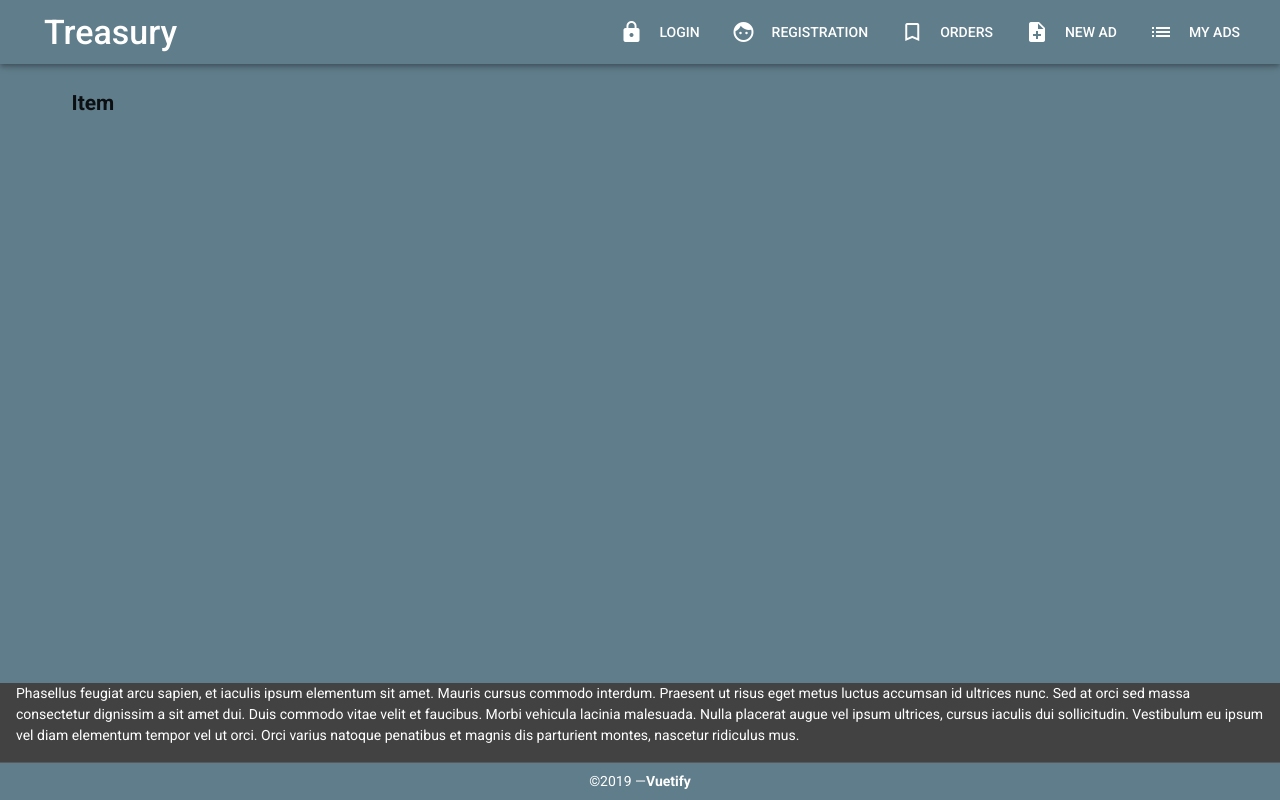
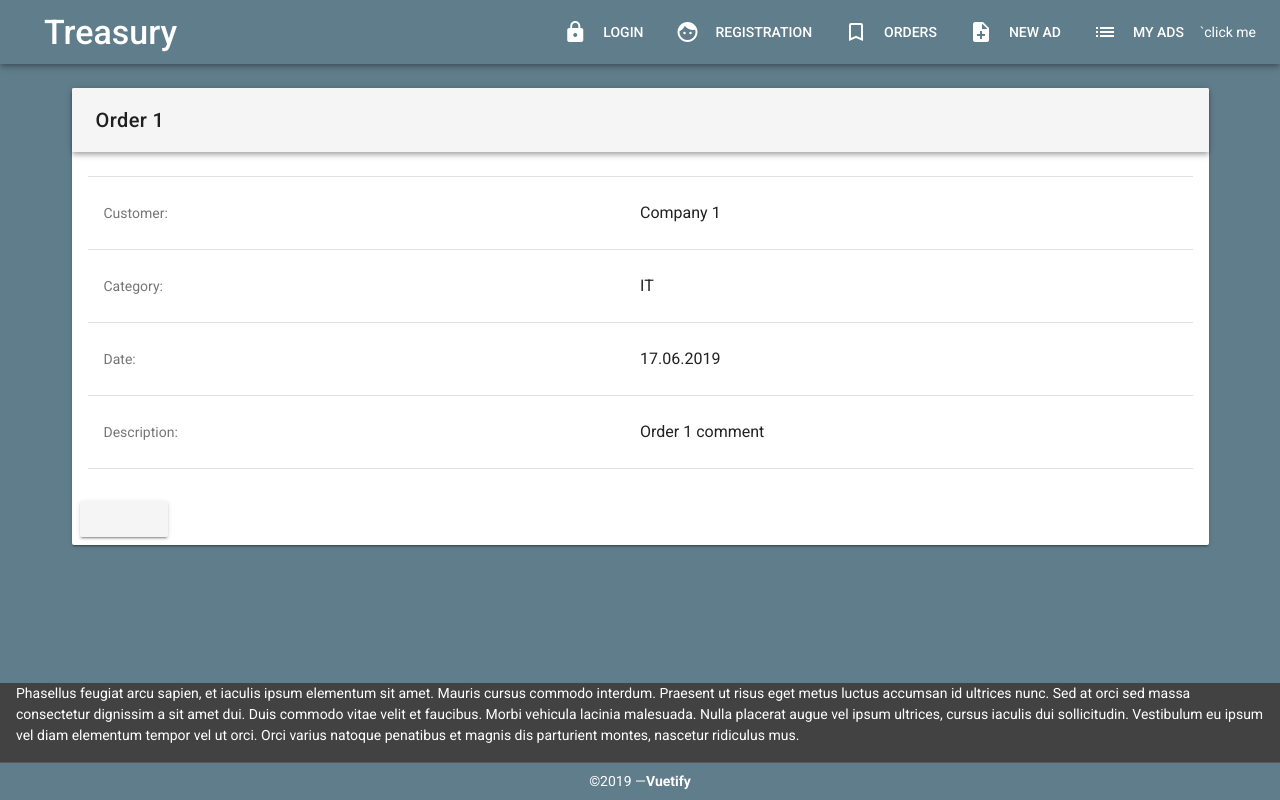
Before and after one commit to StanislavMyakishev/Vue-Cli3-proj, a Vue app: page /item/1 in a window 1280 px wide. Built offline with nearby package versions, Linux system fonts and the light colour scheme.

Commit message:
Ready to requests

```diff
--- a/src/components/Auth/Registration.vue
+++ b/src/components/Auth/Registration.vue
@@ -3,9 +3,7 @@
         <v-container fluid fill-height>
             <v-layout align-center justify-center>
                 <v-flex xs12 sm8 md6>
-                    <v-card
-                            class="elevation-12"
-                    >
+                    <v-card>
                         <v-toolbar
                                 dark color="primary"
                         >
--- a/src/components/Items/Item.vue
+++ b/src/components/Items/Item.vue
@@ -2,7 +2,59 @@
     <v-container>
         <v-layout row>
             <v-flex xs12>
-                <h2>Item</h2>
+                <v-card>
+                    <v-toolbar
+                            color="lue-grey lighten-5"
+                    >
+                        <v-toolbar-title>{{order.name}}</v-toolbar-title>
+                    </v-toolbar>
+                    <v-card-text>
+                        <v-list two-line>
+                            <v-divider></v-divider>
+                            <v-list-tile>
+                                <v-list-tile-sub-title>
+                                    Customer:
+                                </v-list-tile-sub-title>
+                                <v-list-tile-title>
+                                    {{order.customer}}
+                                </v-list-tile-title>
+                            </v-list-tile>
+                            <v-divider></v-divider>
+                            <v-list-tile>
+                                <v-list-tile-sub-title>
+                                    Category:
+                                </v-list-tile-sub-title>
+                                <v-list-tile-title>
+                                    {{order.category}}
+                                </v-list-tile-title>
+                            </v-list-tile>
+                            <v-divider></v-divider>
+                            <v-list-tile>
+                                <v-list-tile-sub-title>
+                                    Date:
+                                </v-list-tile-sub-title>
+                                <v-list-tile-title>
+                                    {{order.date}}
+                                </v-list-tile-title>
+                            </v-list-tile>
+                            <v-divider></v-divider>
+                            <v-list-tile>
+                                <v-list-tile-sub-title>
+                                    Description:
+                                </v-list-tile-sub-title>
+                                <v-list-tile-title>
+                                    {{order.description}}
+                                </v-list-tile-title>
+                            </v-list-tile>
+                            <v-divider></v-divider>
+                        </v-list>
+                    </v-card-text>
+                    <v-card-actions>
+                        <v-btn>
+
+                        </v-btn>
+                    </v-card-actions>
+                </v-card>
             </v-flex>
         </v-layout>
     </v-container>
@@ -11,7 +63,16 @@
 <script>
     export default {
         data() {
-            return {}
+            return {
+                order: {
+                    id: 1,
+                    name: "Order 1",
+                    description: "Order 1 comment",
+                    customer: "Company 1",
+                    category: "IT",
+                    date: '17.06.2019'
+                }
+            }
         }
     }
 </script>
--- a/src/components/Items/ItemsList.vue
+++ b/src/components/Items/ItemsList.vue
@@ -7,7 +7,7 @@
                         <v-subheader>
                             Order List
                         </v-subheader>
-                        <div v-for="(ord, index) in orders" >
+                        <div v-for="(ord, index) in orders">
                             <v-list-tile
                                     :key="ord.id"
                             >
@@ -15,11 +15,12 @@
                                     <v-list-tile-title>
                                         <v-layout row>
                                             {{ord.name}}
+                                            <v-spacer></v-spacer>
                                             {{ord.category}}
                                         </v-layout>
                                     </v-list-tile-title>
                                     <!--<v-list-tile-sub-title class="text&#45;&#45;primary">-->
-                                        <!--{{ord.customer_id}}-->
+                                    <!--{{ord.customer_id}}-->
                                     <!--</v-list-tile-sub-title>-->
                                     <v-list-tile-sub-title>
                                         {{ord.description}}
@@ -28,6 +29,7 @@
                                 <!--<v-list-tile-action>-->
                                 <!--<v-list-tile-action-text>{{ order.data }}</v-list-tile-action-text>-->
                                 <!--</v-list-tile-action>-->
+
                             </v-list-tile>
                             <v-divider
                                     v-if="index + 1 < orders.length"
@@ -56,7 +58,8 @@
                         description: "Order 1 comment",
                         customer: "Company 1",
                         category: "IT",
-                        data: '17.06.2019'
+                        data: '17.06.2019',
+
                     },
                     {
                         id: 2,
--- a/src/components/Items/NewItem.vue
+++ b/src/components/Items/NewItem.vue
@@ -1,7 +1,14 @@
 <template>
     <v-container>
-        <v-layout row justify-center>
-            <v-flex d-flex sm8 md8 >
+        <v-layout row justify-center align-center>
+            <v-flex d-flex xs12 sm12 md8>
+                <v-card>
+                    <v-toolbar
+                            dark color="primary"
+                    >
+                        <v-toolbar-title>New Order</v-toolbar-title>
+                    </v-toolbar>
+                    <v-card-text>
                         <v-form ref="form" v-model="valid" lazy-validation>
                             <v-text-field
                                     v-model="name"
@@ -33,6 +40,8 @@
                             <v-btn @click="validate" :disabled="!valid" class="blue-grey lighten-4">submit</v-btn>
                             <v-btn @click="clear" class="blue-grey lighten-4">clear</v-btn>
                         </v-form>
+                    </v-card-text>
+                </v-card>
             </v-flex>
         </v-layout>
     </v-container>
--- a/src/components/core/Header.vue
+++ b/src/components/core/Header.vue
@@ -25,7 +25,7 @@
                 {{link.title}}
             </v-btn>
         </v-toolbar-items>
-        <!--<button @click="getUsers">`click me</button>-->
+        <button @click="getUsers">`click me</button>
     </v-toolbar>
 </template>
 
@@ -46,9 +46,9 @@
         methods: {
             getUsers() {
                 axios.get('http://127.0.0.1:8081/api/orders/')
-                    .then(response => {this.data = response.data})
-                    .catch(error => console.log('nibba', error));
-            },
+                    .then(response => console.log(response.data))
+                    .catch(error => console.log('nibba', error))
+            }
 
         }
 
```
Lines whose indentation alone changed are shown as unchanged.
